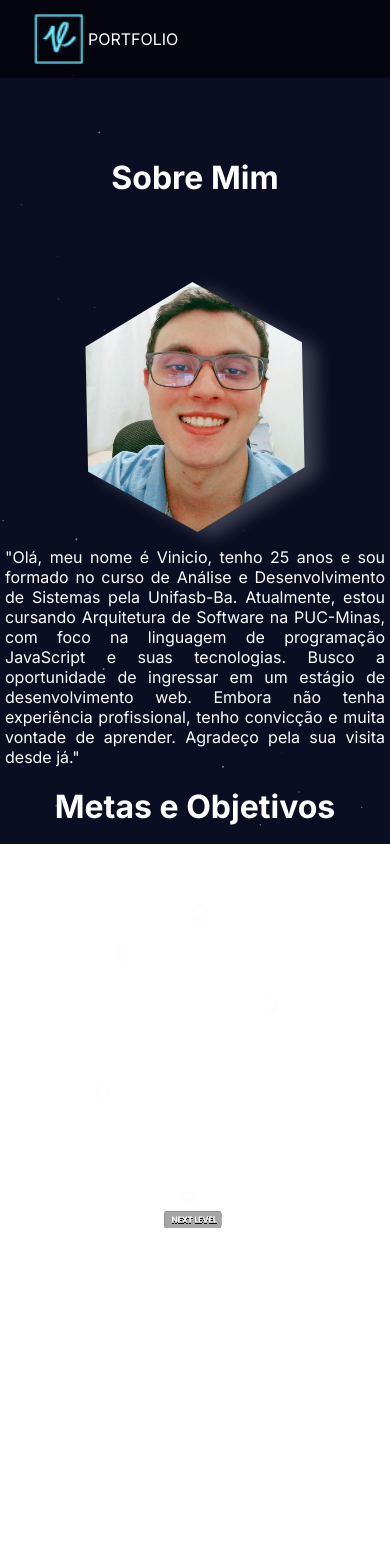
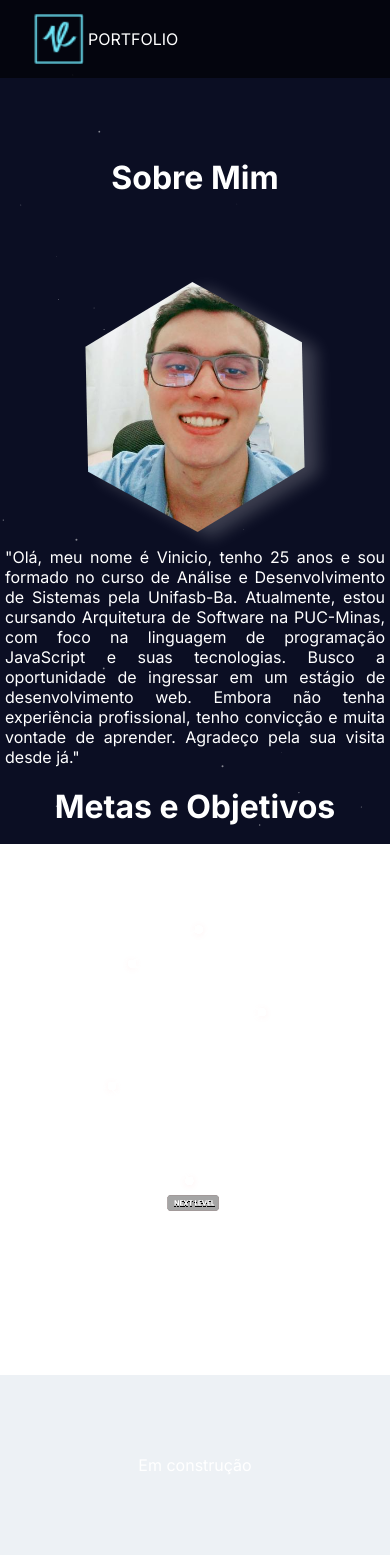
Before and after one commit to viniciochavess/profile, a Next.js app: page /profile in a window 390 px wide. Shown: the top 1568 px of the page. Built offline with nearby package versions, Linux system fonts and the light colour scheme.

Commit message:
fix style: layout

```diff
--- a/components/DescriptionGoals.module.css
+++ b/components/DescriptionGoals.module.css
@@ -37,9 +37,9 @@
 @media (max-width:600px){
     .svg{
         padding: 40px;
-        margin-top: -250px;
+        margin-top: 50px;
         width: 340px;
-        height: 900px;
+        height: 300px;
     }
 
     .text{
```
